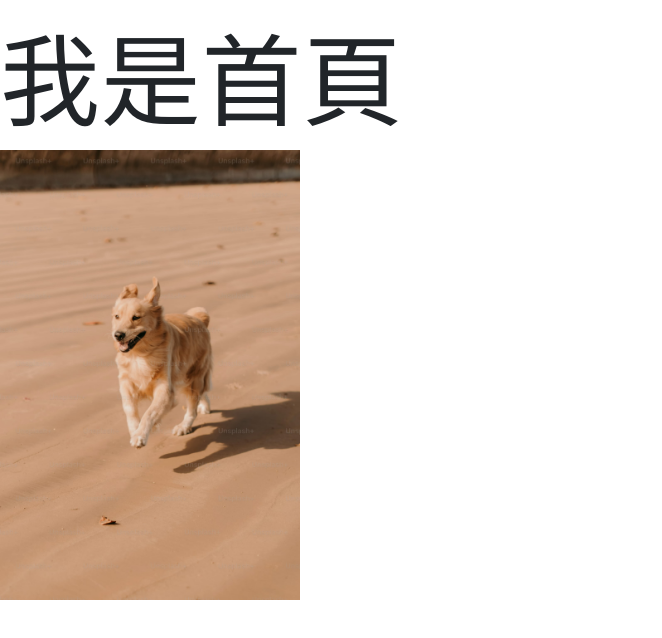
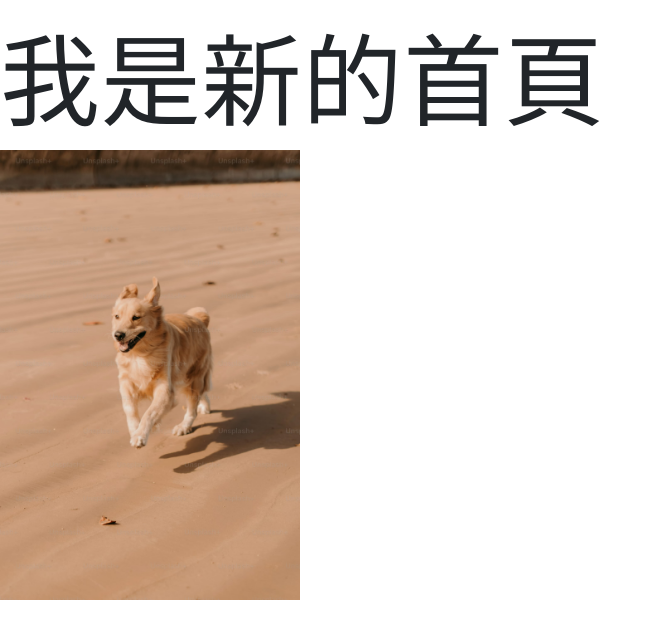
Before and after one commit to luuun0617/vitewebsite, a website built with Vite: page pages/index.html in a window 1280 px wide. Shown: the whole page, without its empty margins (0-662 px from the left). Built offline with nearby package versions, Linux system fonts and the light colour scheme; a web font is replaced by a local one.

Commit message:
第3次更新

```diff
--- a/pages/index.html
+++ b/pages/index.html
@@ -10,7 +10,7 @@
   <body>
     <%- include('./layout/header'); -%>
 
-    <h1 class="index-title">我是首頁</h1>
+    <h1 class="index-title">我是新的首頁</h1>
     <img src="../assets/images/dog.jpg" style="width: 300px;" alt="cat">
 
     <%- include('./layout/footer'); -%>
```
